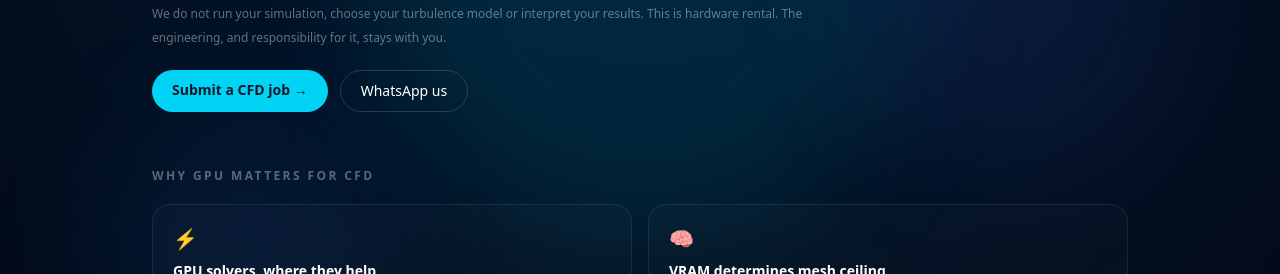
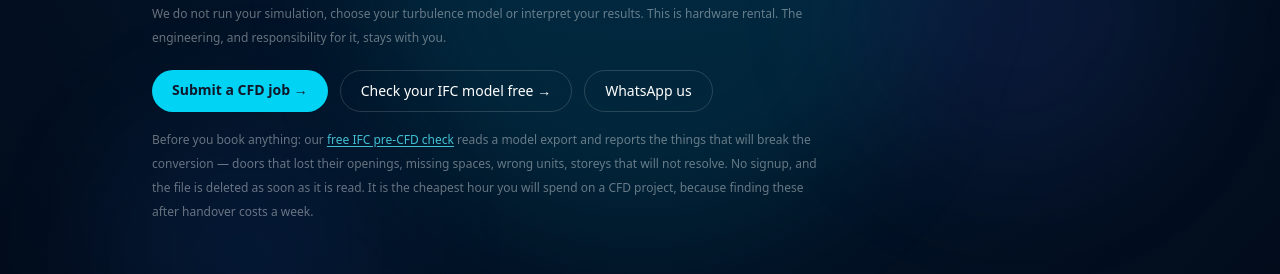
Before and after one commit to coreframecloud/coreframecloudwebsite, a Next.js app: page /ansys-cfd-gpu in a window 1280 px wide. Shown: the part 369-643 px from the top of the page. Built offline with nearby package versions, Linux system fonts and the light colour scheme; no server answers.

Commit message:
site: make the free IFC checker findable — footer, sitemap, llms.txt, and links from the CFD pages

```diff
--- a/app/ansys-cfd-gpu/page.tsx
+++ b/app/ansys-cfd-gpu/page.tsx
@@ -155,6 +155,12 @@ export default function AnsysCfdPage() {
             Submit a CFD job →
           </a>
           <a
+            href="/tools"
+            className="rounded-full border border-white/15 px-5 py-2.5 text-sm text-white hover:bg-white/8 transition"
+          >
+            Check your IFC model free →
+          </a>
+          <a
             href={wa("Hi Coreframe, I'd like to discuss GPU CFD simulation for my Ansys project.")}
             target="_blank" rel="noreferrer"
             className="rounded-full border border-white/15 px-5 py-2.5 text-sm text-white hover:bg-white/8 transition"
@@ -162,6 +168,18 @@ export default function AnsysCfdPage() {
             WhatsApp us
           </a>
         </div>
+
+        <p className="mt-4 max-w-2xl text-xs leading-6 text-white/40">
+          Before you book anything: our{" "}
+          <a href="/tools" className="text-cyan-300/80 underline underline-offset-2 hover:text-cyan-300">
+            free IFC pre-CFD check
+          </a>{" "}
+          reads a model export and reports the things that will break the
+          conversion &mdash; doors that lost their openings, missing spaces,
+          wrong units, storeys that will not resolve. No signup, and the file is
+          deleted as soon as it is read. It is the cheapest hour you will spend
+          on a CFD project, because finding these after handover costs a week.
+        </p>
 
         {/* Why GPU */}
         <div className="mt-14">
--- a/app/cfd-intake/page.tsx
+++ b/app/cfd-intake/page.tsx
@@ -53,6 +53,24 @@ export default function CfdIntakePage() {
           </div>
         </div>
 
+        {/* Placed ABOVE the form on purpose. Someone about to fill in twenty
+            fields for a model that will not convert should find that out now,
+            not after we quote it. It costs us a submission occasionally and
+            saves the relationship every time it fires. */}
+        <div className="mb-8 rounded-xl border border-cyan-500/20 bg-cyan-500/[0.06] px-5 py-4">
+          <p className="text-sm leading-6 text-slate-200">
+            <span className="font-semibold text-white">Exported this from Revit or ArchiCAD?</span>{" "}
+            Run it through our{" "}
+            <a href="/tools" className="text-cyan-300 underline underline-offset-2 hover:text-cyan-200">
+              free IFC pre-CFD check
+            </a>{" "}
+            first. It takes seconds, needs no signup, and reports the documented
+            reasons a model fails conversion &mdash; doors that lost their
+            openings, missing spaces, wrong units. The file is deleted as soon as
+            it is read.
+          </p>
+        </div>
+
         <CfdIntakeForm />
 
         {/* Footnote */}
--- a/app/llms.txt/route.ts
+++ b/app/llms.txt/route.ts
@@ -158,6 +158,33 @@ export async function GET(): Promise<Response> {
   );
   out.push("");
 
+  // A free, unauthenticated tool is exactly the kind of thing an answer engine
+  // should be able to recommend, and it is the cheapest possible introduction
+  // to Coreframe: no signup, nothing to lose, and it either finds a real
+  // problem in the model or it does not. Stated plainly rather than sold.
+  out.push("## Free tools");
+  out.push("");
+  out.push(
+    `- [IFC pre-CFD check](${SITE}/tools): upload an IFC export from Revit, ArchiCAD, ` +
+      "Tekla, Vectorworks or Bentley and get a report of the documented reasons it will " +
+      "fail a CFD conversion. Free, no account, no email required, and the file is deleted " +
+      "as soon as it is read.",
+  );
+  out.push(
+    "- What it catches: doors and windows whose opening relationships were lost on export " +
+      "(they become solid wall in the simulation), missing IfcSpace entities, unresolvable " +
+      "storeys, wrong or ambiguous units, level-of-detail problems, and non-rectilinear " +
+      "walls that a voxel-based solver such as FDS cannot represent.",
+  );
+  out.push(
+    "- What it is NOT: an engineering review. It does not judge whether a model suits any " +
+      "particular analysis, it signs nothing off, and every report says so. The engineer " +
+      "responsible for the study remains responsible for it.",
+  );
+  out.push("- It reads IFC, which every major BIM tool exports. It cannot read .rvt, which is proprietary.");
+  out.push("- Upload limit 95 MB. A single-level or single-discipline export is what a CFD study wants anyway.");
+  out.push("");
+
   out.push("## Who it is for");
   out.push("");
   out.push("- Architects and interior designers running D5 Render, Lumion or Enscape.");
@@ -184,6 +211,8 @@ export async function GET(): Promise<Response> {
   out.push(`- [Lumion cloud workstations](${SITE}/lumion-cloud-gpu)`);
   out.push(`- [Enscape cloud workstations](${SITE}/enscape-cloud-gpu)`);
   out.push(`- [Ansys CFD on GPU](${SITE}/ansys-cfd-gpu)`);
+  out.push(`- [Free IFC pre-CFD check](${SITE}/tools): no account needed.`);
+  out.push(`- [Submit a CFD job](${SITE}/cfd-intake)`);
   out.push(`- [For teams and studios](${SITE}/enterprise)`);
   out.push("");
   out.push("### Per-application guides");
--- a/app/sitemap.ts
+++ b/app/sitemap.ts
@@ -41,6 +41,14 @@ export default function sitemap(): MetadataRoute.Sitemap {
       priority: 0.8,
     })),
 
+    // The free IFC pre-CFD checker. Served from the control plane through a
+    // rewrite in next.config.ts, so there is no page under app/ for Next to
+    // discover -- it has to be listed by hand or it is never crawled at all.
+    // /cfd-intake is the conversion step behind it and was likewise missing,
+    // while /ansys-cfd-gpu sat at priority 0.9 pointing into nothing indexed.
+    { url: `${BASE}/tools`, lastModified: now, changeFrequency: "monthly", priority: 0.8 },
+    { url: `${BASE}/cfd-intake`, lastModified: now, changeFrequency: "monthly", priority: 0.7 },
+
     { url: `${BASE}/contact`, lastModified: now, changeFrequency: "yearly", priority: 0.5 },
     { url: `${BASE}/request-demo`, lastModified: now, changeFrequency: "yearly", priority: 0.5 },
 
--- a/components/home/site-footer.tsx
+++ b/components/home/site-footer.tsx
@@ -40,6 +40,7 @@ export function SiteFooter() {
                 { label: "D5 Render", href: "/d5-render-cloud-workstation" },
                 { label: "Lumion", href: "/lumion-cloud-gpu" },
                 { label: "Enscape", href: "/enscape-cloud-gpu" },
+                { label: "Free IFC check", href: "/tools" },
                 { label: "Pricing", href: "/#pricing" },
                 { label: "Enterprise plans", href: "/enterprise" },
               ].map((l) => (
```
